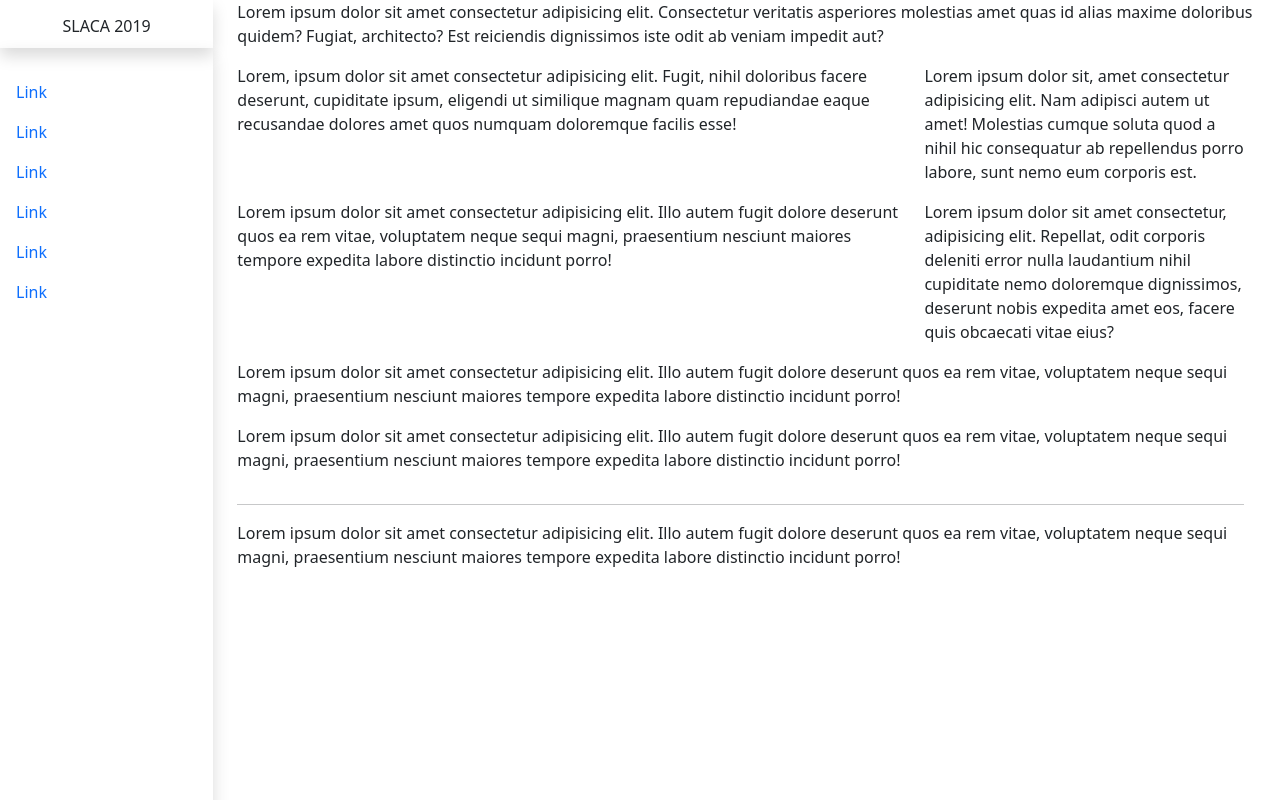
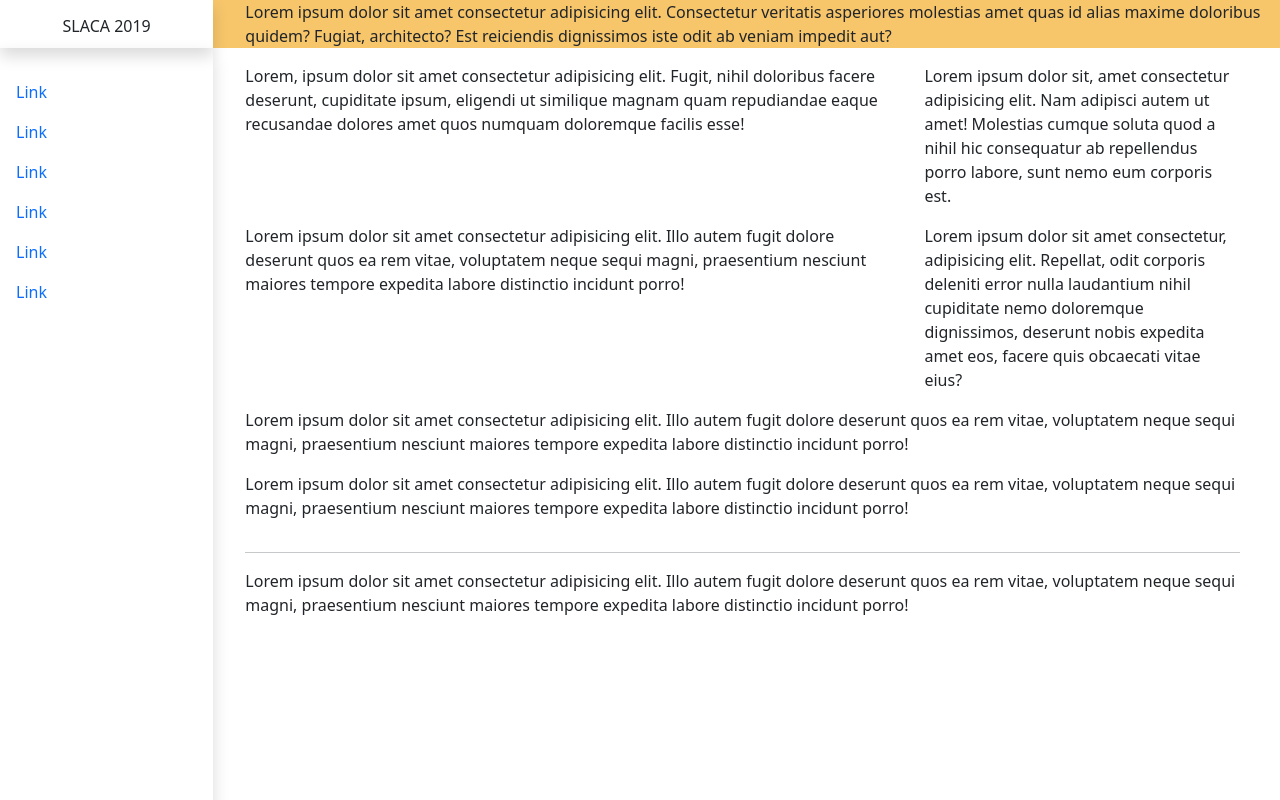
Before and after one commit to MarceloM075/criando-um-site, a website: page index.html in a window 1280 px wide. Drawn offline with nearby package versions, Linux system fonts and the light colour scheme.

Commit message:
Estrutura da página pronta

```diff
--- /dev/null
+++ b/assets/styles/contentContainer.css
@@ -0,0 +1,10 @@
+#content-container{
+    padding-left: 5px;
+}
+
+@media (min-width: 991px) {
+    #content-container{
+        padding: 0;
+        margin: 0;
+    }
+}
--- a/assets/styles/styles.css
+++ b/assets/styles/styles.css
@@ -1,15 +1,29 @@
 @import "navBar.css";
+@import "topBarContentContainer.css";
+@import "contentContainer.css";
+@import "topBarNavContainer.css";
+
+*{
+    margin: 0;
+    padding: 0;
+}
+
+html{
+    margin: 0;
+    padding: 0;
+    overflow-x: hidden;
+}
 
 .topbar-height{
     height: 3rem;
 }
 
+#content-container>div{
+    padding-left: 2rem;
+    padding-right: 1rem;
+}
+
 @media (max-width: 991px) {
-    #topbar-nav-container{
-        position: absolute;
-        width: 100vw;
-    }
-
     #full-container{
         position: absolute;
         top: 3rem;
@@ -17,15 +31,3 @@
         margin-top: 0.2rem;
     }
 }
-
-
-
-@media (min-width: 991px) {
-    #topbar-nav-container{
-        box-shadow: 0px .5rem 1rem rgba(0, 0, 0, .15);
-    }
-
-    #content-container{
-        padding-left: 1.5rem;
-    }
-}
--- /dev/null
+++ b/assets/styles/topBarContentContainer.css
@@ -0,0 +1,3 @@
+#topbar-content-container{
+    background-color: rgb(247, 198, 107);
+}
--- /dev/null
+++ b/assets/styles/topBarNavContainer.css
@@ -0,0 +1,12 @@
+@media (max-width: 991px) {
+    #topbar-nav-container{
+        position: absolute;
+        width: 100vw;
+    }
+}
+
+@media (min-width: 991px) {
+    #topbar-nav-container{
+        box-shadow: 0px .5rem 1rem rgba(0, 0, 0, .15);
+    }
+}
```
